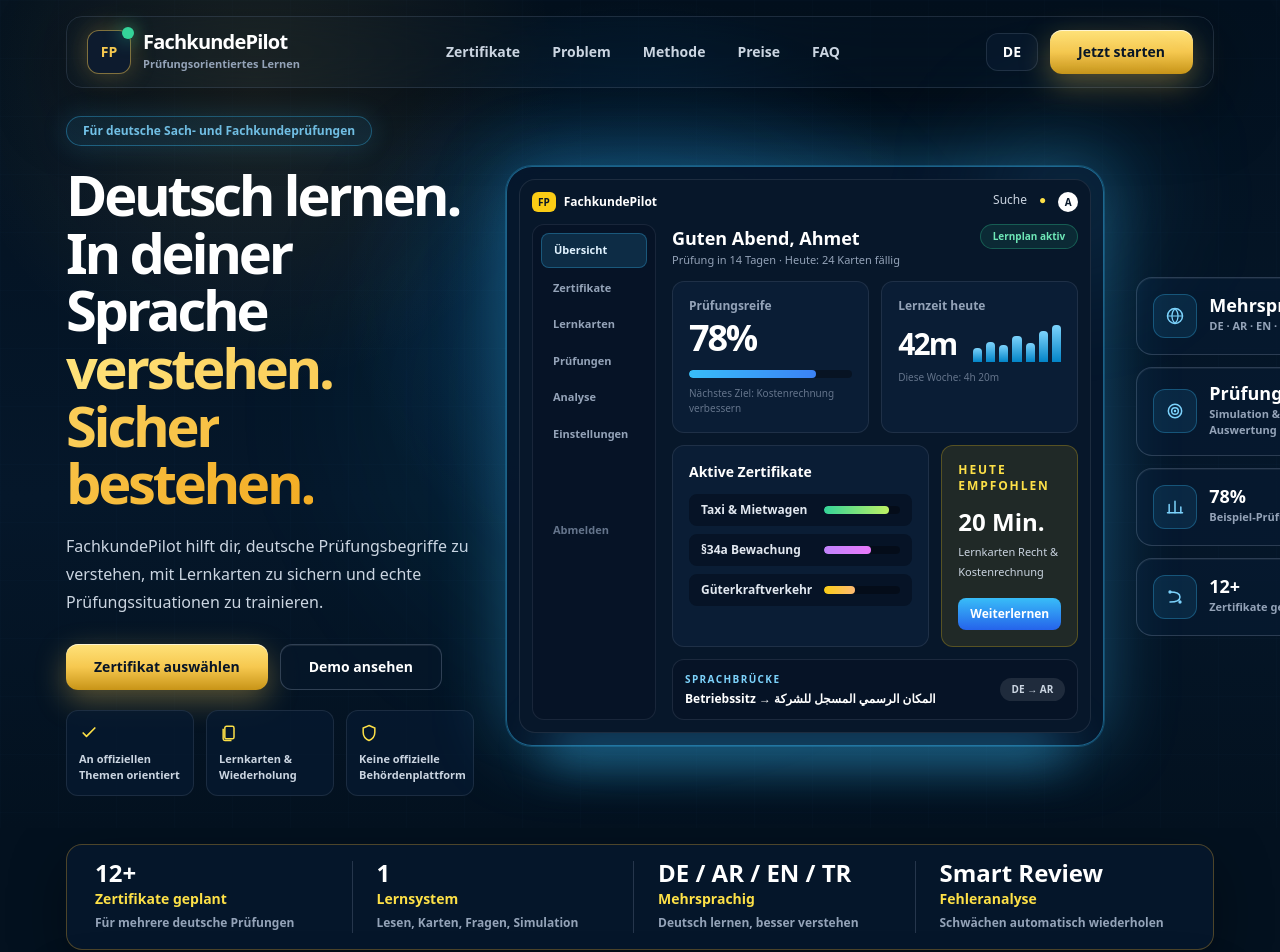
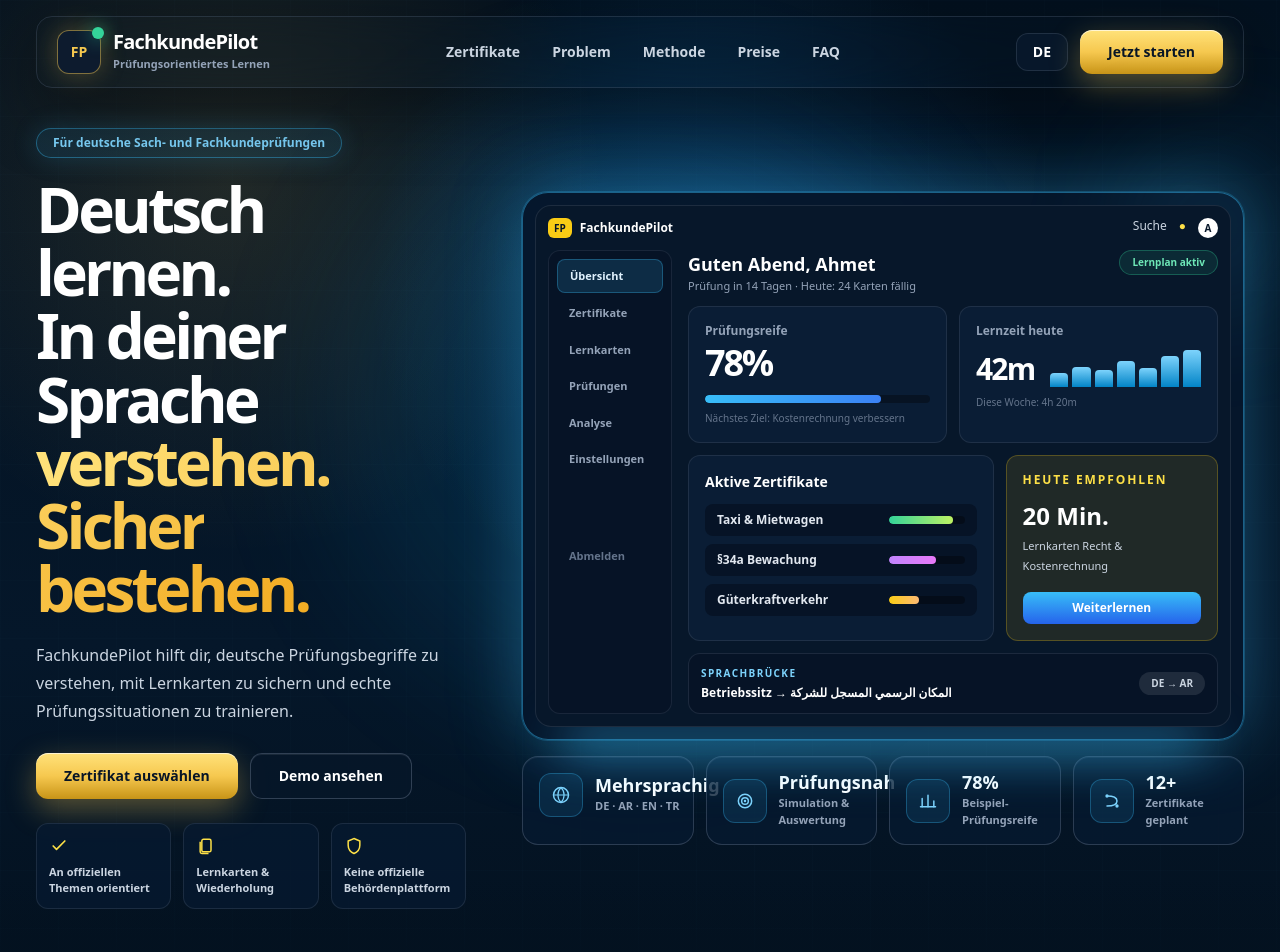
Before and after one commit to ammarsenaid/learn, a Next.js app: page / in a window 1280 px wide. Shown: the top 952 px of the page. Built offline with nearby package versions, Linux system fonts and the light colour scheme.

Commit message:
Update page.tsx

```diff
--- a/app/page.tsx
+++ b/app/page.tsx
@@ -29,7 +29,6 @@
   | "mobile"
   | "check"
   | "warning"
-  | "clock"
   | "users"
   | "brain"
   | "route";
@@ -57,7 +56,7 @@
     level: "Mittel",
     languages: "DE · AR · EN · TR",
     progress: "82%",
-    href: "/de/zertifikate/taxi-mietwagen",
+    href: "#preise",
     color: "from-yellow-500/35 to-yellow-300/10",
     border: "border-yellow-400/50",
   },
@@ -73,7 +72,7 @@
     level: "Einsteiger",
     languages: "DE · AR · EN",
     progress: "76%",
-    href: "/de/zertifikate/34a-bewachung",
+    href: "#preise",
     color: "from-purple-500/35 to-purple-300/10",
     border: "border-purple-400/35",
   },
@@ -89,7 +88,7 @@
     level: "Fortgeschritten",
     languages: "DE · EN · TR",
     progress: "68%",
-    href: "/de/zertifikate/gueterkraftverkehr",
+    href: "#preise",
     color: "from-blue-500/35 to-cyan-300/10",
     border: "border-sky-400/35",
   },
@@ -105,7 +104,7 @@
     level: "Mittel",
     languages: "DE · AR · EN",
     progress: "54%",
-    href: "/de/zertifikate/versicherung-34d",
+    href: "#preise",
     color: "from-emerald-500/35 to-emerald-300/10",
     border: "border-emerald-400/30",
   },
@@ -121,7 +120,7 @@
     level: "Fortgeschritten",
     languages: "DE · EN",
     progress: "49%",
-    href: "/de/zertifikate/finanzanlagen-34f",
+    href: "#preise",
     color: "from-orange-500/35 to-orange-300/10",
     border: "border-orange-400/30",
   },
@@ -137,7 +136,7 @@
     level: "Mittel",
     languages: "DE · AR · TR",
     progress: "46%",
-    href: "/de/zertifikate/immobiliardarlehen",
+    href: "#preise",
     color: "from-rose-500/35 to-rose-300/10",
     border: "border-rose-400/30",
   },
@@ -159,7 +158,7 @@
     title: "Prüfungsdruck fehlt",
     text: "Lesen reicht nicht. Man muss unter Zeitdruck Fragen sicher verstehen und beantworten.",
   },
-];
+] as const;
 
 const featureStrip = [
   ["book", "Erklären", "Deutsche Begriffe verständlich aufbauen."],
@@ -191,11 +190,11 @@
     title: "Prüfung simulieren",
     text: "Zeitdruck, Punkte, Fehleranalyse und nächste Lernaufgabe.",
   },
-];
+] as const;
 
 const pricingPlans = [
   {
-    name: "Free",
+    name: "Kostenlos",
     price: "0 €",
     period: "",
     label: "Zum Testen",
@@ -204,7 +203,7 @@
     featured: false,
   },
   {
-    name: "Single Certificate",
+    name: "Einzelzertifikat",
     price: "9,90 €",
     period: "/ Monat",
     label: "Beliebt",
@@ -219,7 +218,7 @@
     featured: true,
   },
   {
-    name: "All Access",
+    name: "Alle Zertifikate",
     price: "19,90 €",
     period: "/ Monat",
     label: "Für mehrere Ziele",
@@ -248,7 +247,7 @@
     ],
     featured: false,
   },
-];
+] as const;
 
 const testimonials = [
   [
@@ -292,7 +291,7 @@
     answer:
       "Ja. Die Plattform ist für mehrere deutsche Sach- und Fachkundeprüfungen geplant, nicht nur für Taxi & Mietwagen.",
   },
-];
+] as const;
 
 function SvgIcon({
   name,
@@ -301,10 +300,9 @@
   name: IconName;
   className?: string;
 }) {
-  const common = "h-5 w-5";
   return (
     <svg
-      className={`${common} ${className}`}
+      className={`h-5 w-5 ${className}`}
       viewBox="0 0 24 24"
       fill="none"
       aria-hidden="true"
@@ -316,45 +314,53 @@
           <path d="M7 15h.01M17 15h.01" stroke="currentColor" strokeWidth="3" strokeLinecap="round" />
         </>
       )}
+
       {name === "shield" && (
         <path d="M12 3l7 3v5c0 4.8-3 8.2-7 10-4-1.8-7-5.2-7-10V6l7-3z" stroke="currentColor" strokeWidth="1.8" />
       )}
+
       {name === "truck" && (
         <>
           <path d="M3 6h11v10H3zM14 10h4l3 3v3h-7z" stroke="currentColor" strokeWidth="1.8" />
           <path d="M7 19a2 2 0 100-4 2 2 0 000 4zM18 19a2 2 0 100-4 2 2 0 000 4z" stroke="currentColor" strokeWidth="1.8" />
         </>
       )}
+
       {name === "badge" && (
         <>
           <rect x="5" y="3" width="14" height="18" rx="3" stroke="currentColor" strokeWidth="1.8" />
           <path d="M9 8h6M9 12h6M9 16h4" stroke="currentColor" strokeWidth="1.8" strokeLinecap="round" />
         </>
       )}
+
       {name === "chart" && (
         <>
           <path d="M4 19V5M4 19h16" stroke="currentColor" strokeWidth="1.8" strokeLinecap="round" />
           <path d="M7 15l4-4 3 3 5-7" stroke="currentColor" strokeWidth="1.8" strokeLinecap="round" strokeLinejoin="round" />
         </>
       )}
+
       {name === "home" && (
         <>
           <path d="M4 11l8-7 8 7" stroke="currentColor" strokeWidth="1.8" strokeLinecap="round" />
           <path d="M6 10v10h12V10" stroke="currentColor" strokeWidth="1.8" />
         </>
       )}
+
       {name === "book" && (
         <>
           <path d="M5 4h9a3 3 0 013 3v13H8a3 3 0 00-3 3V4z" stroke="currentColor" strokeWidth="1.8" />
           <path d="M17 7h2v13h-2" stroke="currentColor" strokeWidth="1.8" />
         </>
       )}
+
       {name === "cards" && (
         <>
           <rect x="7" y="4" width="11" height="15" rx="2" stroke="currentColor" strokeWidth="1.8" />
           <path d="M5 7v12a2 2 0 002 2h8" stroke="currentColor" strokeWidth="1.8" />
         </>
       )}
+
       {name === "target" && (
         <>
           <circle cx="12" cy="12" r="8" stroke="currentColor" strokeWidth="1.8" />
@@ -362,48 +368,50 @@
           <path d="M12 12h.01" stroke="currentColor" strokeWidth="3" strokeLinecap="round" />
         </>
       )}
+
       {name === "analytics" && (
         <>
           <path d="M5 19V9M12 19V5M19 19v-7" stroke="currentColor" strokeWidth="1.8" strokeLinecap="round" />
           <path d="M3 19h18" stroke="currentColor" strokeWidth="1.8" strokeLinecap="round" />
         </>
       )}
+
       {name === "globe" && (
         <>
           <circle cx="12" cy="12" r="9" stroke="currentColor" strokeWidth="1.8" />
           <path d="M3 12h18M12 3c2.5 2.4 3.7 5.4 3.7 9S14.5 18.6 12 21M12 3C9.5 5.4 8.3 8.4 8.3 12S9.5 18.6 12 21" stroke="currentColor" strokeWidth="1.4" />
         </>
       )}
+
       {name === "mobile" && (
         <>
           <rect x="8" y="3" width="8" height="18" rx="2" stroke="currentColor" strokeWidth="1.8" />
           <path d="M11 18h2" stroke="currentColor" strokeWidth="1.8" strokeLinecap="round" />
         </>
       )}
+
       {name === "check" && (
         <path d="M5 12l4 4L19 6" stroke="currentColor" strokeWidth="2" strokeLinecap="round" strokeLinejoin="round" />
       )}
+
       {name === "warning" && (
         <>
           <path d="M12 3l10 18H2L12 3z" stroke="currentColor" strokeWidth="1.8" />
           <path d="M12 9v5M12 17h.01" stroke="currentColor" strokeWidth="2" strokeLinecap="round" />
         </>
       )}
-      {name === "clock" && (
-        <>
-          <circle cx="12" cy="12" r="9" stroke="currentColor" strokeWidth="1.8" />
-          <path d="M12 7v5l3 2" stroke="currentColor" strokeWidth="1.8" strokeLinecap="round" />
-        </>
-      )}
+
       {name === "users" && (
         <>
           <path d="M9 11a3 3 0 100-6 3 3 0 000 6zM17 12a2.5 2.5 0 100-5 2.5 2.5 0 000 5z" stroke="currentColor" strokeWidth="1.8" />
           <path d="M3 20a6 6 0 0112 0M14 19a5 5 0 017 0" stroke="currentColor" strokeWidth="1.8" strokeLinecap="round" />
         </>
       )}
+
       {name === "brain" && (
         <path d="M9 4a3 3 0 00-3 3v1a3 3 0 00-2 5.2A3.5 3.5 0 007.5 19H10V4H9zM15 4a3 3 0 013 3v1a3 3 0 012 5.2A3.5 3.5 0 0116.5 19H14V4h1z" stroke="currentColor" strokeWidth="1.8" />
       )}
+
       {name === "route" && (
         <>
           <path d="M6 6h.01M18 18h.01" stroke="currentColor" strokeWidth="4" strokeLinecap="round" />
@@ -523,7 +531,7 @@
 
 function Header() {
   return (
-    <header className="mx-auto max-w-[1180px] px-4 pt-4">
+    <header className="mx-auto max-w-[1240px] px-4 pt-4">
       <nav
         aria-label="Hauptnavigation"
         className="flex min-h-[72px] items-center justify-between rounded-2xl border border-slate-600/40 bg-[#06172a]/88 px-4 shadow-[0_20px_70px_rgba(0,0,0,0.4)] backdrop-blur-2xl md:px-5"
@@ -540,7 +548,7 @@
 
         <div className="flex items-center gap-3">
           <a
-            href="#sprachen"
+            href="#methode"
             className="hidden rounded-xl border border-slate-600/40 bg-[#07172a] px-4 py-2 text-sm font-black text-white transition hover:bg-white/10 sm:flex"
           >
             DE
@@ -725,7 +733,7 @@
   ] as const;
 
   return (
-    <div className="grid gap-3 lg:w-[178px]">
+    <div className="grid gap-3 sm:grid-cols-2 xl:grid-cols-4">
       {items.map(([icon, value, text]) => (
         <div
           key={value}
@@ -746,22 +754,24 @@
 
 function Hero() {
   return (
-    <section className="relative overflow-hidden">
+    <section className="relative isolate overflow-hidden">
       <div className="absolute inset-0 bg-[#03111f]" />
-      <div className="absolute inset-0 bg-[radial-gradient(circle_at_50%_35%,rgba(34,139,230,0.24),transparent_35%),radial-gradient(circle_at_20%_10%,rgba(246,200,79,0.1),transparent_24%),linear-gradient(180deg,#03111f_0%,#05172a_60%,#03111f_100%)]" />
-      <div className="absolute inset-0 opacity-[0.15] [background-image:linear-gradient(rgba(86,161,220,.12)_1px,transparent_1px),linear-gradient(90deg,rgba(86,161,220,.12)_1px,transparent_1px)] [background-size:58px_58px]" />
-      <div className="absolute left-1/2 top-28 h-[580px] w-[580px] -translate-x-1/2 rounded-full border border-sky-500/10 bg-sky-500/5 blur-3xl" />
+      <div className="absolute inset-0 bg-[radial-gradient(circle_at_56%_28%,rgba(34,139,230,0.28),transparent_34%),radial-gradient(circle_at_18%_18%,rgba(246,200,79,0.12),transparent_28%),linear-gradient(180deg,#03111f_0%,#05172a_64%,#03111f_100%)]" />
+      <div className="absolute inset-0 opacity-[0.13] [background-image:linear-gradient(rgba(86,161,220,.12)_1px,transparent_1px),linear-gradient(90deg,rgba(86,161,220,.12)_1px,transparent_1px)] [background-size:58px_58px]" />
 
-      <div className="relative">
+      <div className="absolute left-1/2 top-24 -z-0 h-[620px] w-[620px] -translate-x-1/2 rounded-full bg-sky-500/10 blur-3xl" />
+      <div className="absolute bottom-0 left-0 right-0 h-32 bg-gradient-to-b from-transparent to-[#03111f]" />
+
+      <div className="relative z-10">
         <Header />
 
-        <div className="mx-auto grid max-w-[1180px] gap-8 px-4 pb-8 pt-7 lg:grid-cols-[408px_1fr_178px] lg:items-center">
+        <div className="mx-auto grid max-w-[1240px] gap-10 px-4 pb-16 pt-10 lg:grid-cols-[minmax(0,430px)_minmax(0,1fr)] lg:items-center lg:pb-24 xl:gap-14">
           <div>
             <p className="mb-5 inline-flex rounded-full border border-sky-400/40 bg-sky-400/10 px-4 py-1.5 text-xs font-black text-sky-300 shadow-[0_0_26px_rgba(56,189,248,0.18)]">
               Für deutsche Sach- und Fachkundeprüfungen
             </p>
 
-            <h1 className="text-[42px] font-black leading-[1.03] tracking-[-0.058em] text-white sm:text-[56px]">
+            <h1 className="text-[42px] font-black leading-[1.02] tracking-[-0.06em] text-white sm:text-[58px] lg:text-[62px]">
               Deutsch lernen.
               <br />
               In deiner Sprache{" "}
@@ -772,7 +782,7 @@
               </span>
             </h1>
 
-            <p className="mt-5 max-w-[410px] text-base font-medium leading-7 text-slate-300">
+            <p className="mt-5 max-w-[430px] text-base font-medium leading-7 text-slate-300">
               FachkundePilot hilft dir, deutsche Prüfungsbegriffe zu verstehen, mit Lernkarten zu
               sichern und echte Prüfungssituationen zu trainieren.
             </p>
@@ -782,7 +792,7 @@
               <DarkButton href="#methode">Demo ansehen</DarkButton>
             </div>
 
-            <div className="mt-5 grid grid-cols-3 gap-3">
+            <div className="mt-6 grid gap-3 sm:grid-cols-3 lg:max-w-[430px]">
               {[
                 ["check", "An offiziellen Themen orientiert"],
                 ["cards", "Lernkarten & Wiederholung"],
@@ -799,9 +809,42 @@
             </div>
           </div>
 
-          <DashboardMockup />
-          <SideStats />
+          <div className="min-w-0">
+            <DashboardMockup />
+
+            <div className="mt-4">
+              <SideStats />
+            </div>
+          </div>
         </div>
+      </div>
+    </section>
+  );
+}
+
+function StatStrip() {
+  const stats = [
+    ["12+", "Zertifikate geplant", "Für mehrere deutsche Prüfungen"],
+    ["1", "Lernsystem", "Lesen, Karten, Fragen, Simulation"],
+    ["DE / AR / EN / TR", "Mehrsprachig", "Deutsch lernen, besser verstehen"],
+    ["Smart Review", "Fehleranalyse", "Schwächen automatisch wiederholen"],
+  ] as const;
+
+  return (
+    <section className="mx-auto max-w-[1180px] px-4 pt-6">
+      <div className="grid gap-3 rounded-2xl border border-[#b88a2e]/40 bg-[#06182c]/90 p-4 shadow-[0_18px_55px_rgba(0,0,0,0.35)] md:grid-cols-4">
+        {stats.map(([value, title, text], index) => (
+          <div
+            key={title}
+            className={`px-3 ${
+              index !== stats.length - 1 ? "md:border-r md:border-slate-500/35" : ""
+            }`}
+          >
+            <p className="text-2xl font-black leading-none text-white">{value}</p>
+            <p className="mt-1 text-sm font-black text-yellow-300">{title}</p>
+            <p className="mt-1 text-xs font-semibold leading-5 text-slate-400">{text}</p>
+          </div>
+        ))}
       </div>
     </section>
   );
@@ -836,34 +879,6 @@
             </article>
           ))}
         </div>
-      </div>
-    </section>
-  );
-}
-
-function StatStrip() {
-  const stats = [
-    ["12+", "Zertifikate geplant", "Für mehrere deutsche Prüfungen"],
-    ["1", "Lernsystem", "Lesen, Karten, Fragen, Simulation"],
-    ["DE / AR / EN / TR", "Mehrsprachig", "Deutsch lernen, besser verstehen"],
-    ["Smart Review", "Fehleranalyse", "Schwächen automatisch wiederholen"],
-  ] as const;
-
-  return (
-    <section className="mx-auto max-w-[1180px] px-4 pt-4">
-      <div className="grid gap-3 rounded-2xl border border-[#b88a2e]/40 bg-[#06182c]/90 p-4 shadow-[0_18px_55px_rgba(0,0,0,0.35)] md:grid-cols-4">
-        {stats.map(([value, title, text], index) => (
-          <div
-            key={title}
-            className={`px-3 ${
-              index !== stats.length - 1 ? "md:border-r md:border-slate-500/35" : ""
-            }`}
-          >
-            <p className="text-2xl font-black leading-none text-white">{value}</p>
-            <p className="mt-1 text-sm font-black text-yellow-300">{title}</p>
-            <p className="mt-1 text-xs font-semibold leading-5 text-slate-400">{text}</p>
-          </div>
-        ))}
       </div>
     </section>
   );
@@ -943,7 +958,7 @@
 
             <div className="relative mt-4">
               <div className="mb-2 flex items-center justify-between text-[11px] font-bold text-slate-400">
-                <span>Beispiel-Lernstand</span>
+                <span>Beispiel für Lernfortschritt</span>
                 <span>{item.progress}</span>
               </div>
               <Progress value={item.progress} color={index === 0 ? "gold" : "sky"} />
@@ -1077,7 +1092,9 @@
               Das sagen Lernende
             </h2>
           </div>
-          <p className="hidden text-sm font-black text-yellow-300 sm:block">★★★★★ Beispielbewertungen</p>
+          <p className="hidden text-sm font-black text-yellow-300 sm:block">
+            ★★★★★ Beispielbewertungen
+          </p>
         </div>
 
         <div className="mt-4 grid gap-3 md:grid-cols-3">
@@ -1159,12 +1176,15 @@
               ))}
             </div>
 
-            <GoldButton
-              href="#kontakt"
-              className={`mt-6 w-full ${plan.featured ? "" : "bg-none"}`}
-            >
-              Auswählen →
-            </GoldButton>
+            {plan.featured ? (
+              <GoldButton href="#kontakt" className="mt-6 w-full">
+                Auswählen →
+              </GoldButton>
+            ) : (
+              <DarkButton href="#kontakt" className="mt-6 w-full px-5">
+                Auswählen →
+              </DarkButton>
+            )}
           </article>
         ))}
       </div>
```
